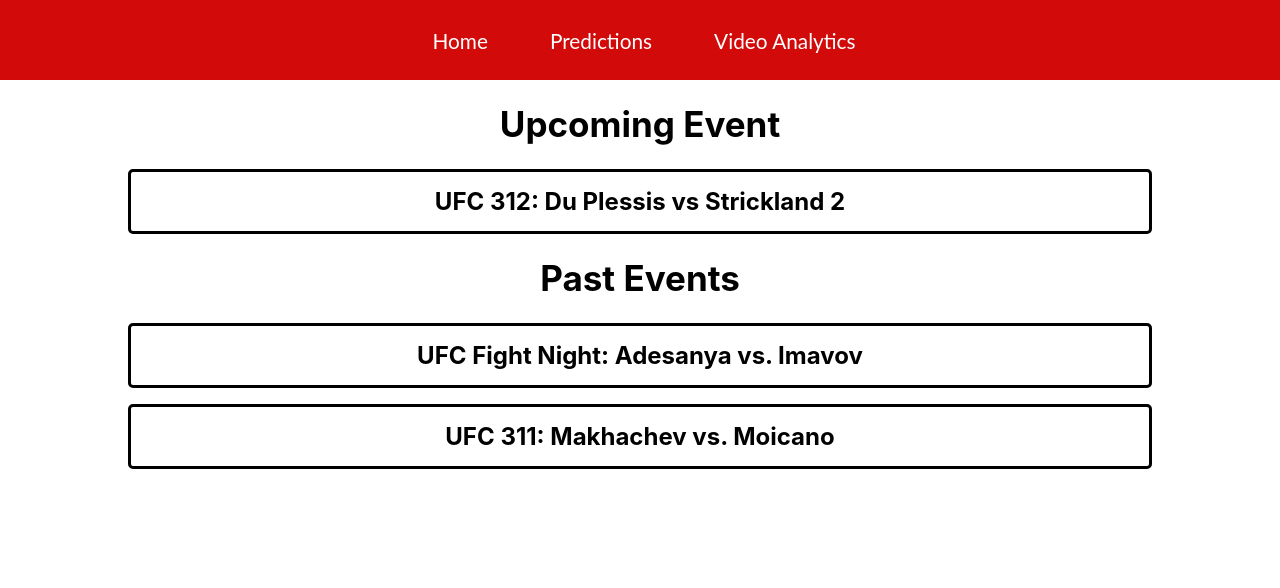
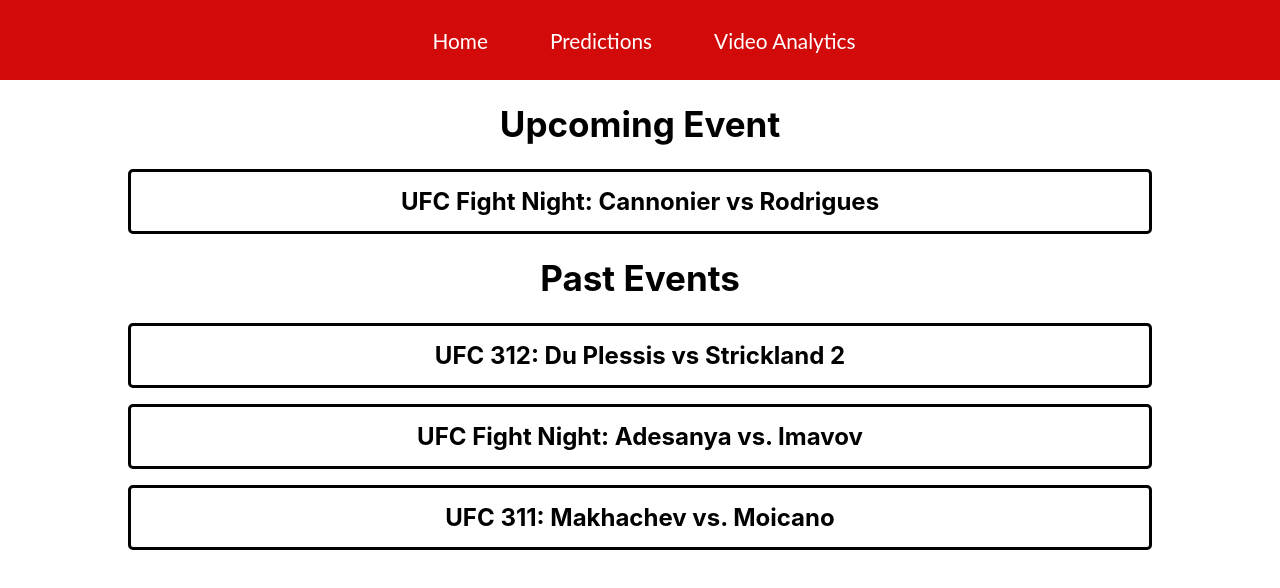
Before and after one commit to LakshaySoin/UFC_Analytics, a React (Create React App) app in the folder ufc_analytics/ufc_website/: page /UFC_Analytics/predictions in a window 1280 px wide. Shown: the top 588 px of the page. Built offline with nearby package versions, Linux system fonts and the light colour scheme.

Commit message:
updated for fight night: cannonier vs rodrigues

```diff
--- a/ufc_analytics/ufc_website/src/Event.js
+++ b/ufc_analytics/ufc_website/src/Event.js
@@ -95,7 +95,7 @@
                             <p>{parseInt(entry.Result) === 0 ? 'Blue' : 'Red'}</p>
                             <p>{odds[index] === 0 ? 'Blue' : 'Red'}</p>
                             {result != null &&
-                            <p className={parseInt(entry.Result) === result[index] ? 'green' : 'red'}>{result[index] === -1 ? 'Cancelled' : result[index] === 0 ? 'Blue' : 'Red'}</p>
+                            <p className={parseInt(entry.Result) === result[index] ? 'green' : 'red'}>{result[index] === -1 ? 'Cancelled' : result[index] === -2 ? 'Draw' : result[index] === 0 ? 'Blue' : 'Red'}</p>
                             }
                         </div>
                     ))}
--- a/ufc_analytics/ufc_website/src/Predictions.js
+++ b/ufc_analytics/ufc_website/src/Predictions.js
@@ -8,12 +8,15 @@
   const ufc_fight_night_1_odds = [1, 1, 1, 1, 1, 1, 1, 1, 0, 1, 1, 0, 0];
   const ufc_fight_night_1_winners = [0, 0, 1, 0, -1, 1, 1, 1, 1, 1, 1, 1, -1];
   const ufc_312_odds = [1, 0, 0, 0, 1, 0, 0, 1, 0, 0, 0, 1, 1]
+  const ufc_312_winners = [1, 1, 0, -2, 1, 0, 1, 1, 0, 1, 1, 1, -1]
+  const ufc_fight_night_2_odds = [0, 0, 1, 1, 1, 0, 0, 1, 1, 0, 0, 0, 0];
 
   return (
     <div>
       <h1 className='head'>Upcoming Event</h1>
-      <Event title={"UFC 312: Du Plessis vs Strickland 2"} event="UFC312" odds={ufc_312_odds} result={null} />
+      <Event title={"UFC Fight Night: Cannonier vs Rodrigues"} event={"FightNight2"} odds={ufc_fight_night_2_odds} result={null} />
       <h1 className='head'>Past Events</h1>
+      <Event title={"UFC 312: Du Plessis vs Strickland 2"} event="UFC312" odds={ufc_312_odds} result={ufc_312_winners} />
       <Event title={"UFC Fight Night: Adesanya vs. Imavov"} event={"FightNight1"} odds={ufc_fight_night_1_odds} result={ufc_fight_night_1_winners} />
       <Event title={"UFC 311: Makhachev vs. Moicano"} event={"UFC311"} odds={ufc_311_odds} result={ufc_311_winners} />
     </div>
```
Also changed, not shown: ufc_analytics/ufc_website/public/FightNight2.csv (added), 1 other file (tests, documents, lock files or other folders).
